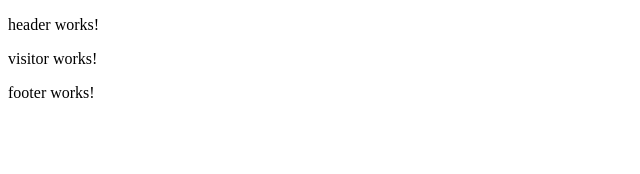
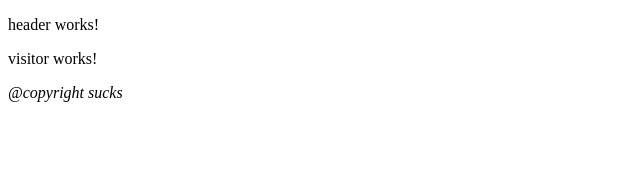
Before and after one commit to thomaspufahl/frontend-argprograma, an Angular app: page / in a window 1280 px wide. Shown: the top 174 px of the page, without its empty margins (0-640 px from the left). Built offline with nearby package versions, Linux system fonts and the light colour scheme.

Commit message:
remove html file, html code added to ts file

```diff
--- a/src/app/layout/footer/footer.component.html
+++ /dev/null
@@ -1 +0,0 @@
-<p>footer works!</p>
--- a/src/app/layout/footer/footer.component.ts
+++ b/src/app/layout/footer/footer.component.ts
@@ -1,9 +1,13 @@
 import { Component } from '@angular/core';
 
 @Component({
-  selector: 'app-footer',
-  templateUrl: './footer.component.html',
-  styleUrls: ['./footer.component.sass']
+	selector: 'app-footer',
+	template: `
+	<footer>
+		<div class="border-orange-weak"></div>
+		<p><i>@copyright sucks</i></p>
+	</footer>`,
+	styleUrls: ['./footer.component.sass']
 })
 export class FooterComponent {
 
```
